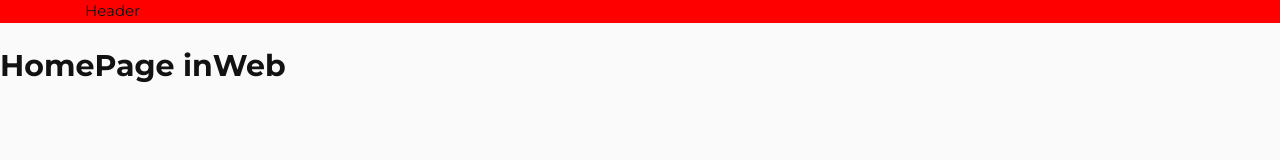
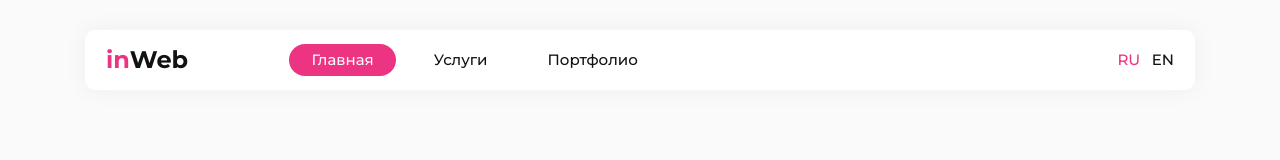
Before and after one commit to svensktutby/inWeb, a website: page src/index.html in a window 1280 px wide. Drawn offline with nearby package versions, Linux system fonts and the light colour scheme; files that its build step writes are made by us from their sources.

Commit message:
.header was done

```diff
--- /dev/null
+++ b/src/assets/sass/blocks/_header.scss
@@ -0,0 +1,14 @@
+.header {
+  margin-top: 2rem;
+}
+
+.header__inner {
+  padding: 0.8rem 1.4rem;
+  border-radius: $radius;
+  background-color: $white;
+  box-shadow: $shadow;
+}
+
+.header__row {
+  align-items: center;
+}
--- /dev/null
+++ b/src/assets/sass/blocks/_lang.scss
@@ -0,0 +1,16 @@
+.lang {
+  text-align: right;
+  font-size: 1rem;
+  font-weight: 500;
+  text-transform: uppercase;
+}
+
+.lang__item {
+  margin-left: 0.5rem;
+  color: $black;
+  text-decoration: none;
+
+  &.active {
+    color: $pink;
+  }
+}
--- /dev/null
+++ b/src/assets/sass/blocks/_logo.scss
@@ -0,0 +1,10 @@
+.logo {
+  font-weight: 700;
+  font-size: 1.6rem;
+  text-decoration: none;
+  color: $black;
+}
+
+.logo__prefix {
+  color: $pink;
+}
--- /dev/null
+++ b/src/assets/sass/blocks/_nav.scss
@@ -0,0 +1,23 @@
+.nav {
+  display: flex;
+  font-weight: 500;
+  font-size: 1rem;
+}
+
+.nav__link {
+  margin-right: 1rem;
+  padding: 0.3rem 1.5rem;
+  text-decoration: none;
+  color: $black;
+  border-radius: 20px;
+  transition: background-color 0.1s linear;
+
+  &:hover {
+    background-color: darken($gray, 3%);
+  }
+
+  &.active {
+    background-color: $pink;
+    color: $gray;
+  }
+}
--- a/src/assets/sass/blocks/header.scss
+++ /dev/null
@@ -1,3 +0,0 @@
-.header {
-  background-color: red;
-}
--- a/src/assets/sass/style.scss
+++ b/src/assets/sass/style.scss
@@ -32,3 +32,6 @@ body {
 
 /* Blocks */
 @import "blocks/header";
+@import "blocks/logo";
+@import "blocks/nav";
+@import "blocks/lang";
--- a/src/assets/sass/vars.scss
+++ b/src/assets/sass/vars.scss
@@ -1,5 +1,5 @@
 $white: #fff;
-$pink: #cf246c;
+$pink: #ec3482;
 $black: #121212;
 $gray: #fafafa;
 $gray_dark: #a1a1a1;
--- a/src/index.html
+++ b/src/index.html
@@ -2,11 +2,3 @@
 layout: default
 title: HomePage
 ---
-
-<header class="header">
-    <div class="container">
-        Header
-    </div>
-</header>
-
-<h1>HomePage {{ data.project }}</h1>
--- a/src/template/layouts/default.html
+++ b/src/template/layouts/default.html
@@ -1,11 +1,17 @@
 <!DOCTYPE html>
 <html lang="ru">
 <head>
-    {{> head }}
+  {{> head }}
 </head>
 <body>
 
+<!-- Header -->
+{{> header}}
+
+<!-- Content -->
 {{> body}}
+
+<!-- Footer -->
 
 <script src="./js/app.min.js"></script>
 </body>
--- /dev/null
+++ b/src/template/partials/header.html
@@ -0,0 +1,30 @@
+<header class="header">
+  <div class="container">
+    <div class="header__inner">
+
+      <div class="row header__row">
+        <div class="col-lg-2">
+          <a class="logo" href="#">
+            <span class="logo__prefix">in</span>Web
+          </a>
+        </div>
+
+        <div class="col-lg-8">
+          <nav class="nav">
+            <a class="nav__link active" href="#">Главная</a>
+            <a class="nav__link" href="#">Услуги</a>
+            <a class="nav__link" href="#">Портфолио</a>
+          </nav>
+        </div>
+
+        <div class="col-lg-2">
+          <div class="lang">
+            <a class="lang__item active" href="#">ru</a>
+            <a class="lang__item" href="#">en</a>
+          </div>
+        </div>
+      </div><!-- /.row -->
+
+    </div><!-- /.header__inner -->
+  </div><!-- /.container -->
+</header>
```
